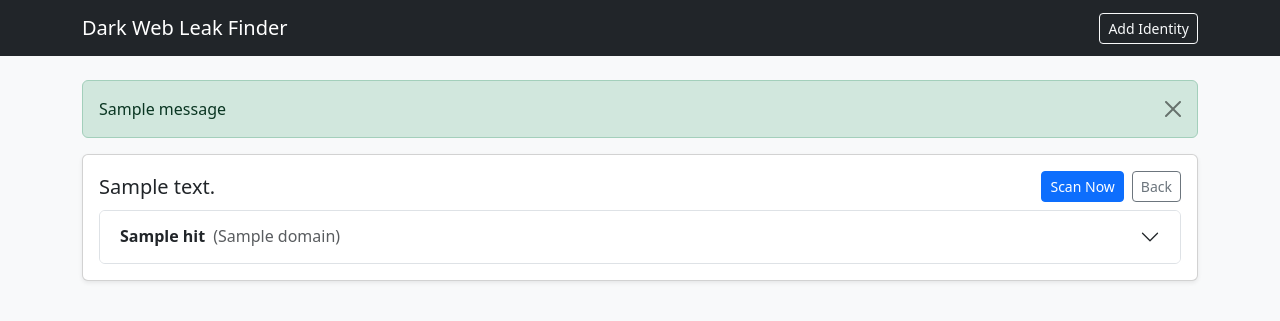
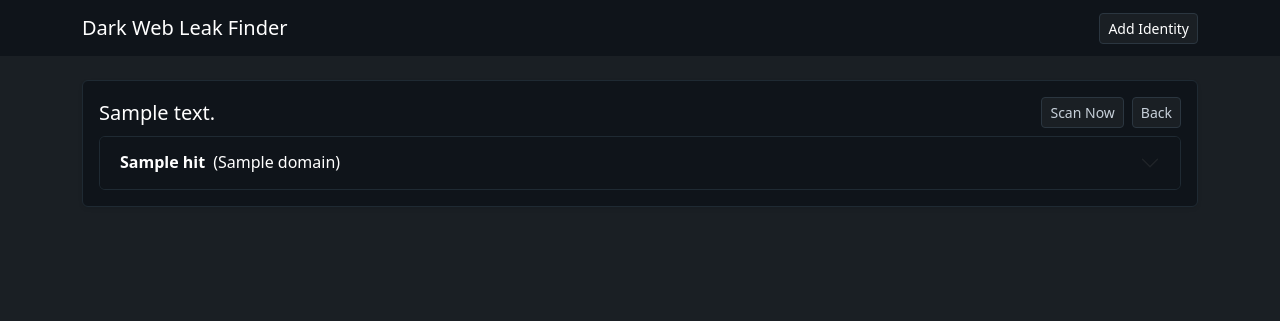
Before and after one commit to jjohnson35mps/finalprojectJeffJohnson, a Django app: template darkweb-leak-finder/src/dashboard/templates/dashboard/detail.html in a window 1280 px wide. Shown: the top 321 px of the page. Run offline with Django 5.2, Linux system fonts and the light colour scheme; tables that the repository leaves empty hold one stand-in row (values such as "Sample post"); the template is opened without the code that fills it: values that come from a table or form of the project are taken from there, most other values are stand-ins (such as "Sample title", 1, 10 or a date in 2020); one stand-in notice (Sample message) is shown.

Commit message:
Working on css styling

```diff
--- /dev/null
+++ b/darkweb-leak-finder/src/core/static/core/dark.css
@@ -0,0 +1,194 @@
+/* Dark Web Leak Finder — Dark Theme */
+/* ------------------------------------------------------------ */
+:root {
+  /* Surfaces & text */
+  --dw-page:   #1a1f24;   /* page grey */
+  --dw-panel:  #0f141a;   /* cards/accordion/nav */
+  --dw-border: #1f2a33;
+  --dw-text:   #ffffff;   /* primary text (headings, labels) */
+  --dw-detail: #c7d0da;   /* paragraph/detail text (light grey) */
+  --dw-link:   #93c5fd;
+  --dw-link-h: #bfdbfe;
+
+  /* Buttons */
+  --dw-button:       var(--dw-page); /* uniform dark-grey buttons */
+  --dw-button-hover: #232a31;        /* slightly lighter on hover/focus */
+  --dw-button-edge:  #2b3640;
+
+  /* Bootstrap body tokens */
+  --bs-body-bg: var(--dw-page);
+  --bs-body-color: var(--dw-text);
+}
+
+/* Page canvas */
+html, body {
+  background-color: var(--dw-page) !important;
+  color: var(--dw-text) !important;
+}
+
+/* Kill stray light backgrounds */
+.bg-body, .bg-light, .bg-white,
+.container, .container-fluid,
+main, .page, .content {
+  background-color: var(--dw-page) !important;
+  color: var(--dw-text) !important;
+}
+
+/* Navbar */
+.navbar, .navbar-dark, .navbar .container {
+  background-color: var(--dw-panel) !important;
+  color: var(--dw-text) !important;
+}
+.navbar a, .navbar-brand, .nav-link { color: var(--dw-text) !important; }
+
+/* Cards / panels / modals / lists */
+.card, .modal-content, .list-group-item,
+.accordion-item, .accordion-body {
+  background-color: var(--dw-panel) !important;
+  color: var(--dw-text) !important;
+  border-color: var(--dw-border) !important;
+}
+
+/* Accordion headers */
+.accordion-button,
+.accordion-button:not(.collapsed) {
+  background-color: var(--dw-panel) !important;
+  color: var(--dw-text) !important;
+  border-color: var(--dw-border) !important;
+  box-shadow: none !important;
+}
+/* Make subtitle next to breach name white too */
+.accordion-button .text-muted,
+.accordion-button .text-body-secondary,
+.accordion-button small,
+.accordion-header .text-muted,
+.accordion-header .text-body-secondary,
+.accordion-button span {
+  color: var(--dw-text) !important;
+  opacity: 1 !important;
+}
+
+/* Detail/paragraph copy — light grey */
+.accordion-body,
+.accordion-body p,
+.accordion-body li,
+.accordion-body span,
+.accordion-body .small,
+.accordion-body .text-muted,
+.accordion-body .text-body-secondary {
+  color: var(--dw-detail) !important;
+  opacity: 1 !important; /* neutralize Bootstrap muted opacity */
+}
+/* Keep headings/labels inside details bright */
+.accordion-body h1,
+.accordion-body h2,
+.accordion-body h3,
+.accordion-body h4,
+.accordion-body h5,
+.accordion-body h6,
+.accordion-body .badge,
+.accordion-body strong {
+  color: var(--dw-text) !important;
+}
+
+/* Form controls */
+.form-control, .form-select {
+  background-color: #11161c !important;
+  color: var(--dw-text) !important;
+  border: 1px solid #2b3640 !important;
+}
+.form-control::placeholder { color: #8b98a5; }
+
+/* Uniform dark-grey buttons with light-grey text */
+.btn,
+.btn-primary, .btn-secondary, .btn-success, .btn-danger,
+.btn-warning, .btn-info, .btn-light, .btn-dark,
+.btn-outline-primary, .btn-outline-secondary, .btn-outline-success,
+.btn-outline-danger, .btn-outline-warning, .btn-outline-info,
+.btn-outline-light, .btn-outline-dark {
+  background-color: var(--dw-button) !important;
+  color: var(--dw-detail) !important;
+  border-color: var(--dw-button-edge) !important;
+  box-shadow: none !important;
+}
+.btn:hover,
+.btn:focus,
+.btn:active,
+.btn:active:focus,
+.btn-check:checked + .btn,
+.btn-check:active + .btn {
+  background-color: var(--dw-button-hover) !important;
+  color: var(--dw-detail) !important;
+  border-color: var(--dw-border) !important;
+}
+.btn:disabled,
+.btn.disabled {
+  background-color: var(--dw-button) !important;
+  color: var(--dw-detail) !important;
+  border-color: var(--dw-button-edge) !important;
+  opacity: 0.6;
+}
+.btn-link {
+  background-color: var(--dw-button) !important;
+  color: var(--dw-detail) !important;
+  text-decoration: none;
+}
+.btn-link:hover { color: var(--dw-detail) !important; text-decoration: underline; }
+
+/* Tables */
+.table {
+  --bs-table-bg: var(--dw-panel);
+  --bs-table-color: var(--dw-text);
+  --bs-table-border-color: var(--dw-border);
+}
+
+/* Links */
+a { color: var(--dw-link); }
+a:hover { color: var(--dw-link-h); }
+
+/* Messages / alerts */
+.alert {
+  background-color: var(--dw-panel) !important;
+  color: var(--dw-text) !important;
+  border-color: #2b3640 !important;
+}
+
+/* Misc UI (dropdowns, offcanvas, tooltips/popovers) */
+.dropdown-menu, .offcanvas, .toast,
+.popover, .tooltip-inner {
+  background-color: var(--dw-panel) !important;
+  color: var(--dw-text) !important;
+  border-color: var(--dw-border) !important;
+}
+
+/* --- Uniform dark-grey badges/chips --- */
+.badge,
+.badge.rounded-pill,
+.badge[class*="text-bg-"],
+.badge[class*="bg-"],
+.tag,
+.label,
+.pill,
+.chip {
+  background-color: var(--dw-page) !important;
+  color: var(--dw-detail) !important;
+  border: 1px solid var(--dw-button-edge) !important;
+  box-shadow: none !important;
+}
+/* Neutralize any opacity utilities on badges */
+.badge [class*="opacity-"],
+.badge.opacity-75,
+.badge.opacity-50 { opacity: 1 !important; }
+/* Pill look & feel */
+.badge.rounded-pill,
+.badge-pill, .tag, .chip {
+  border-radius: 9999px !important;
+  padding: 0.35rem 0.6rem !important;
+  font-weight: 600;
+  font-size: 0.8rem;
+}
+/* Hover for chips */
+.badge:hover, .tag:hover, .chip:hover {
+  background-color: var(--dw-button-hover) !important;
+  color: var(--dw-detail) !important;
+}
--- a/darkweb-leak-finder/src/core/templates/core/base.html
+++ b/darkweb-leak-finder/src/core/templates/core/base.html
@@ -5,36 +5,24 @@
     <meta charset="utf-8">
     <meta name="viewport" content="width=device-width, initial-scale=1">
     <title>{% block title %}Dark Web Leak Finder{% endblock %}</title>
+
+    <!-- Bootstrap -->
     <link href="https://cdn.jsdelivr.net/npm/bootstrap@5.3.3/dist/css/bootstrap.min.css" rel="stylesheet">
-    {% block extra_head %}{% endblock %}
+
+    <!-- Dark theme -->
+    <link rel="stylesheet" href="{% static 'core/dark.css' %}">
   </head>
   <body class="bg-light">
     <nav class="navbar navbar-expand-lg navbar-dark bg-dark mb-4">
       <div class="container">
         <a class="navbar-brand" href="/">Dark Web Leak Finder</a>
-        <div class="ms-auto">
-          <a class="btn btn-sm btn-outline-light" href="/breaches/add/">Add Identity</a>
-        </div>
+        <a class="btn btn-sm btn-outline-light ms-auto" href="{% url 'breaches:add' %}">Add Identity</a>
       </div>
     </nav>
-
-    <!-- Flash messages (Django contrib.messages) -->
-    {% if messages %}
-      <div class="container">
-        {% for m in messages %}
-          <div class="alert alert-{% if 'error' in m.tags %}danger{% else %}{{ m.tags|default:'info' }}{% endif %} alert-dismissible fade show" role="alert">
-            {{ m }}
-            <button type="button" class="btn-close" data-bs-dismiss="alert" aria-label="Close"></button>
-          </div>
-        {% endfor %}
-      </div>
-    {% endif %}
-
     <main class="container">
       {% block content %}{% endblock %}
     </main>
 
     <script src="https://cdn.jsdelivr.net/npm/bootstrap@5.3.3/dist/js/bootstrap.bundle.min.js"></script>
-    {% block extra_js %}{% endblock %}
   </body>
 </html>
```
